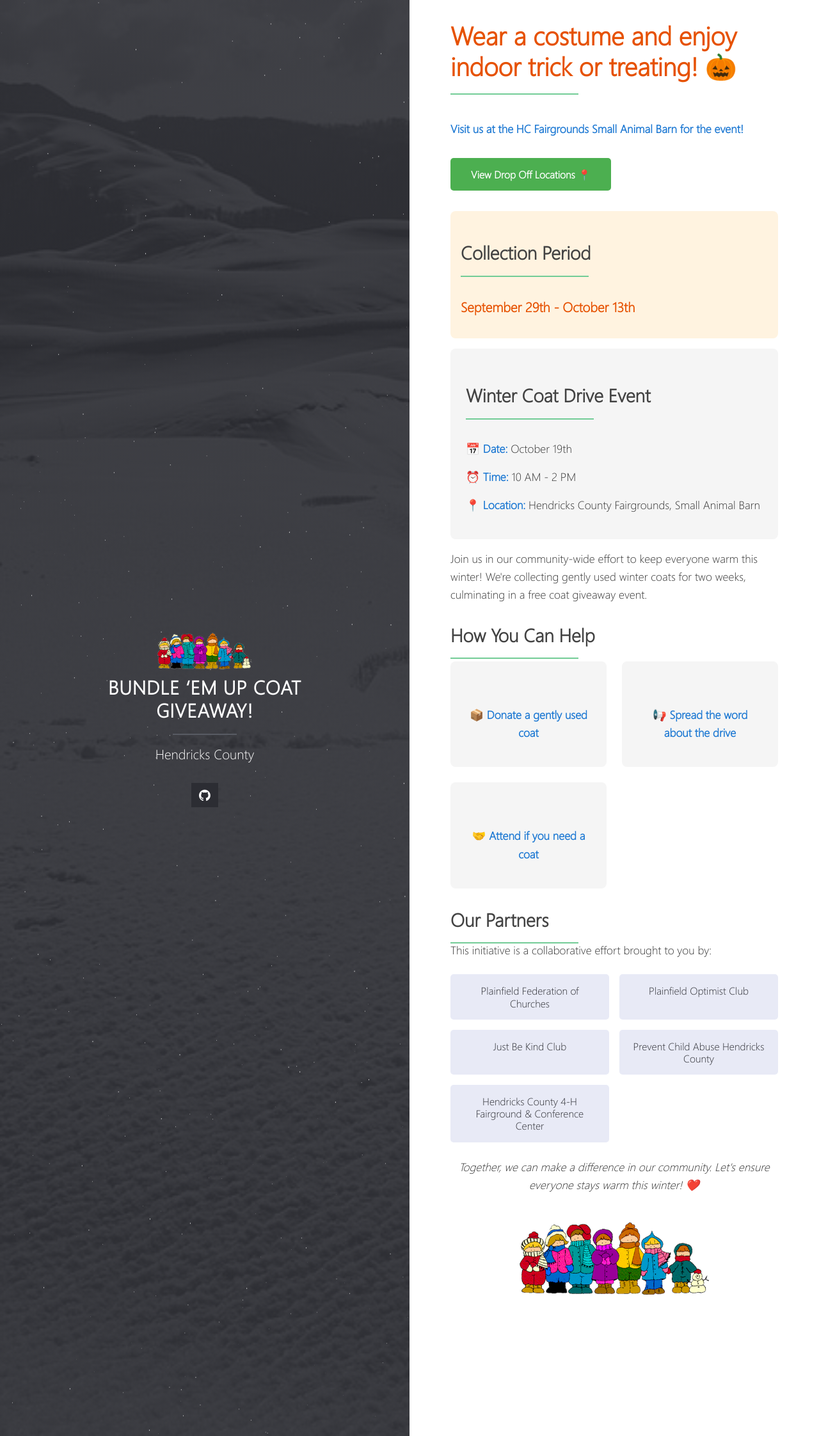
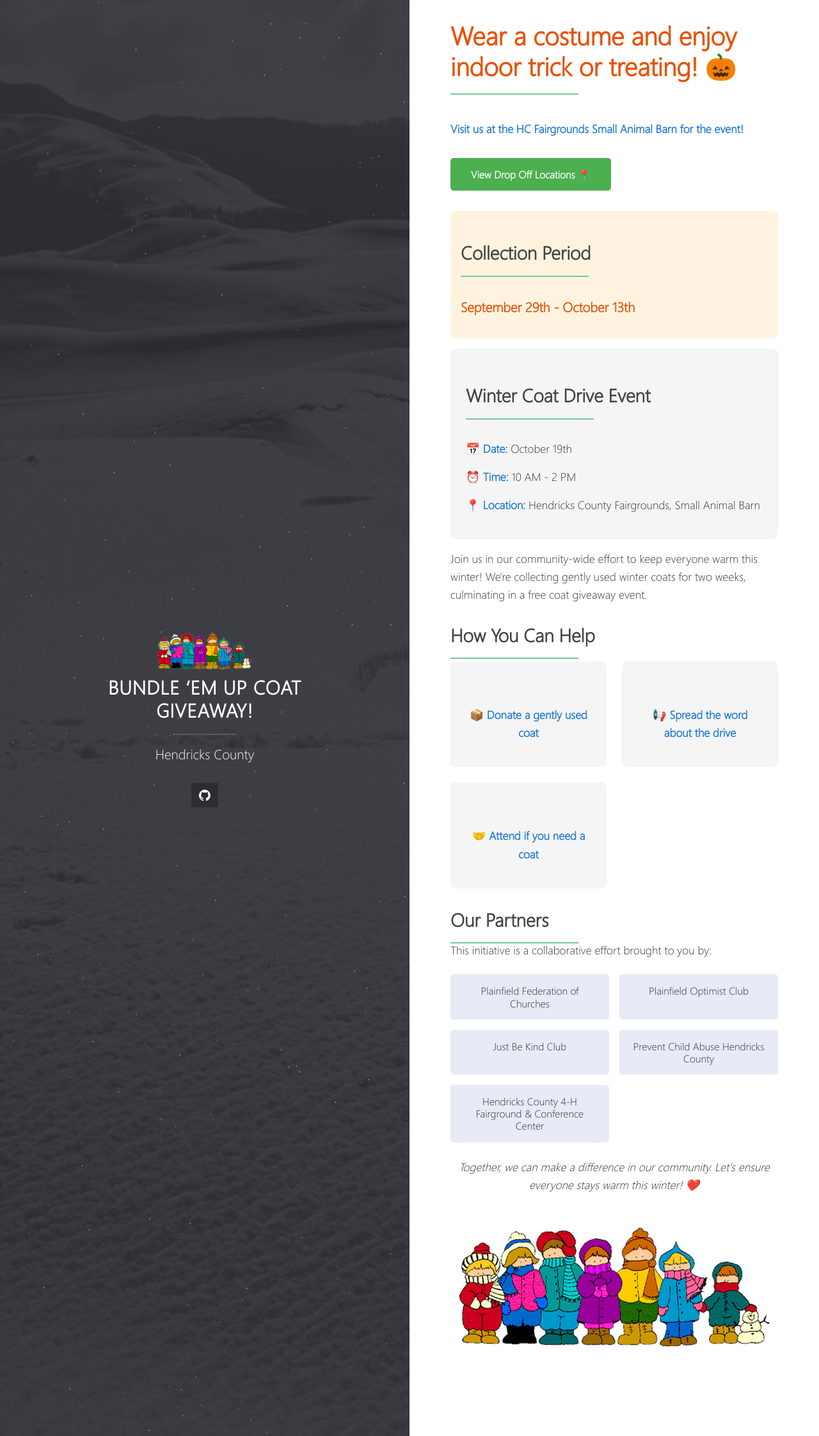
Before and after one commit to Bwaite43/bundleemup.com, a Jekyll site: the page built from index.md, in a window 1280 px wide. Shown: the whole page at 64% size. Built offline with Jekyll 4.4.1, drawn with Linux system fonts in a browser that asks for light colours.

Commit message:
css fixes

```diff
--- a/_includes/head.html
+++ b/_includes/head.html
@@ -44,6 +44,78 @@
   <link rel="shortcut icon" href="{{ site.url }}/favicon.ico" />
   <!-- CSS -->
   <link rel="stylesheet" type="text/css" href="{{ site.url }}/assets/css/main.css">
+
+  <!-- EMERGENCY CSS FIX FOR SCROLLING AND MOBILE -->
+  <style type="text/css">
+    /* Fix the main scrolling issue */
+    html {
+        overflow-x: hidden !important;
+        overflow-y: auto !important;
+    }
+
+    body {
+        overflow-x: hidden !important;
+        overflow-y: auto !important;
+    }
+
+    /* Fix right side scrolling on desktop */
+    .block-right {
+        overflow-y: auto !important;
+        overflow-x: hidden !important;
+        max-height: 100vh !important;
+    }
+
+    /* Fix mobile layout completely */
+    @media screen and (max-width: 960px) {
+        html, body {
+            overflow: auto !important;
+            height: auto !important;
+        }
+
+        .block-left, .block-right {
+            width: 100% !important;
+            height: auto !important;
+            max-height: none !important;
+            float: none !important;
+            position: relative !important;
+            display: block !important;
+            overflow: visible !important;
+        }
+
+        .block-left > div, .block-right > div {
+            display: block !important;
+            vertical-align: baseline !important;
+            height: auto !important;
+        }
+
+        .content {
+            height: auto !important;
+            padding: 1rem !important;
+            width: 100% !important;
+            max-width: none !important;
+            margin: 0 !important;
+        }
+
+        .about-info {
+            width: 100% !important;
+            max-width: none !important;
+            text-align: left !important;
+            margin: 0 !important;
+            padding: 0 !important;
+        }
+    }
+
+    /* Force all containers to behave */
+    * {
+        box-sizing: border-box !important;
+    }
+
+    img {
+        max-width: 100% !important;
+        height: auto !important;
+    }
+  </style>
+
   <!-- Left Block Image for Posts -->
   {% if page.image %}
   {% capture image %}{{ page.image }}{% endcapture %}
```
Also changed, not shown: 1 other file.
